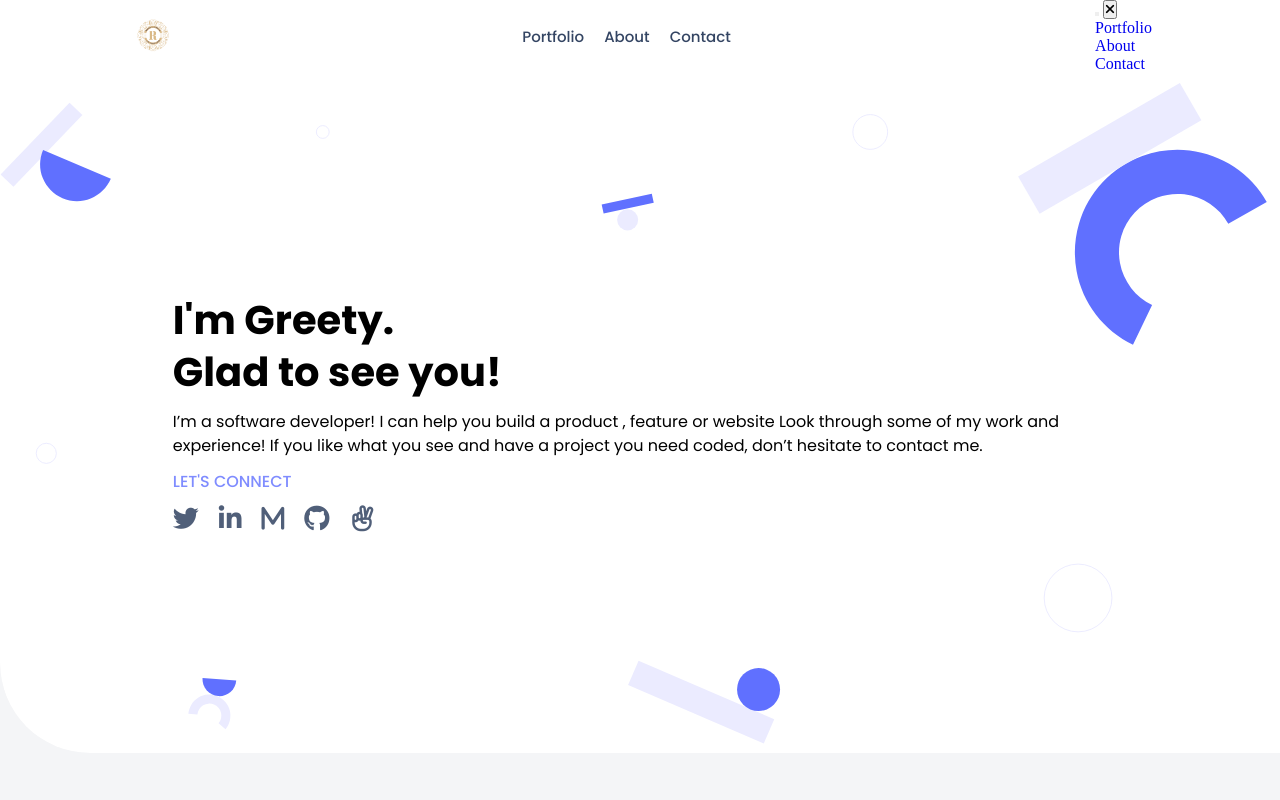
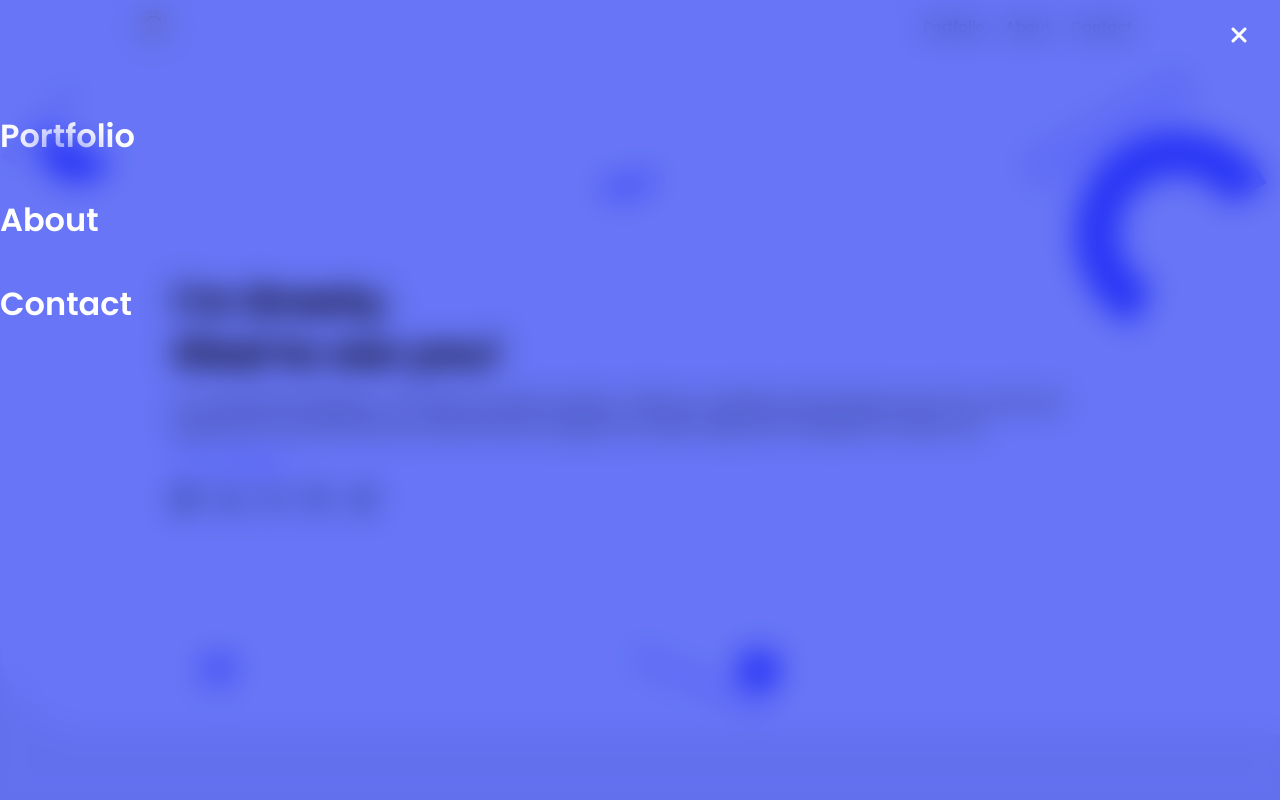
Before and after one commit to GreetyCr/Portfolio_Mobil_Firts, a website: page index.html in a window 1280 px wide. Shown: the top 800 px of the page. Drawn offline with Linux system fonts and the light colour scheme.

Commit message:
Add style modal
Add style to modal
Add buttons style (button tags)
Add modal background

```diff
--- a/styles.css
+++ b/styles.css
@@ -64,6 +64,54 @@ ul {
   font-size: 25px;
   color: #6070ff;
   display: block;
+}
+
+.btn__menu {
+  background-color: transparent;
+  text-align: center;
+  border: none;
+}
+
+.menu__backdrop {
+  position: absolute;
+  background-color: #6775f6;
+  mix-blend-mode: multiply;
+  top: 0;
+  left: 0;
+  bottom: 0;
+  right: 0;
+  z-index: 100;
+  display: flex;
+  justify-content: flex-start;
+  align-items: start;
+  backdrop-filter: blur(15px);
+}
+
+.menu__links {
+  display: flex;
+  flex-direction: column;
+  margin: 94px 0;
+}
+
+.menu__list {
+  margin: 20px 0;
+}
+
+.menu__link {
+  color: #fff;
+  font-family: 'Poppins', sans-serif;
+  font-weight: 600;
+  font-size: 32px;
+  line-height: 44px;
+}
+
+.btn__menu--close {
+  position: absolute;
+  right: 20px;
+  top: 10px;
+  padding: 12px;
+  font-size: 24px;
+  color: #fff;
 }
 
 .navbar__logo {
```
